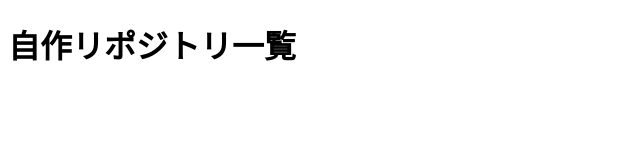
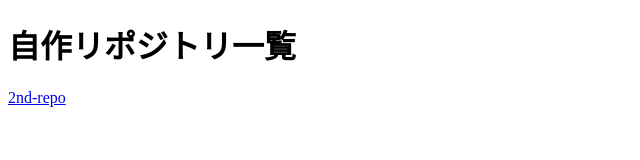
Before and after one commit to MakotoKishimoto-OECU/MyRepositoryPage, a plain HTML site: page index.html in a window 1280 px wide. Shown: the full height of the page, 0-640 px from the left. Drawn offline with Linux system fonts and the light colour scheme.

Commit message:
Update index.html

```diff
--- a/index.html
+++ b/index.html
@@ -8,5 +8,7 @@
 </head>
 <body>
     <h1>自作リポジトリ一覧</h1>
+
+    <a href="https://github.com/MakotoKishimoto-OECU/2nd-repo.git">2nd-repo</a>
 </body>
 </html>
```
